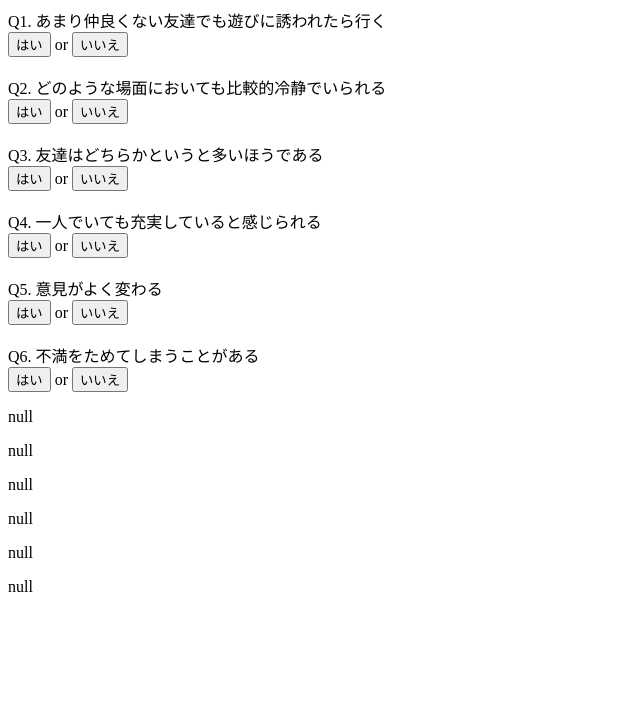
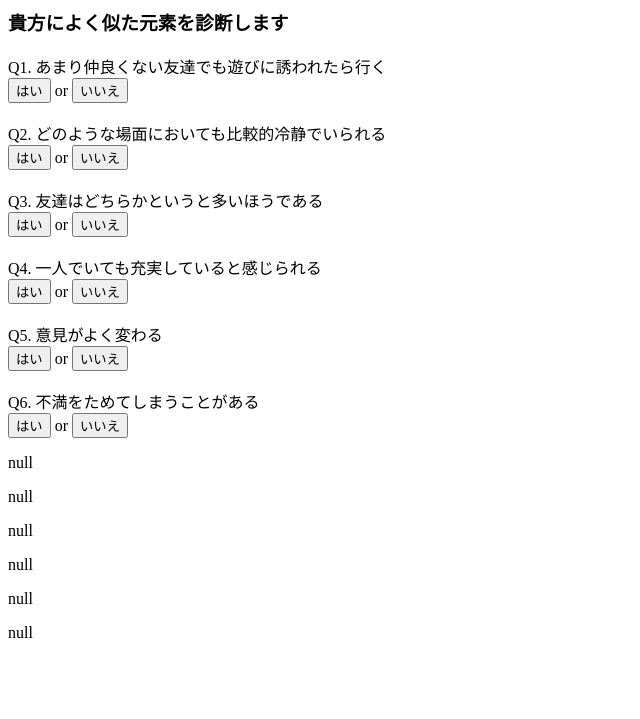
Before and after one commit to rigakubu-of-kmgy/element, a plain HTML site: page index.html in a window 1280 px wide. Shown: the part 81-800 px from the top of the page, without its empty margins (0-640 px from the left). Drawn offline with Linux system fonts and the light colour scheme.

Commit message:
third commit

```diff
--- a/index.html
+++ b/index.html
@@ -8,6 +8,7 @@
 </head>
 <body>
     <h1>元素診断</h1>
+    <h3>貴方によく似た元素を診断します</h3>
     <a>Q1. あまり仲良くない友達でも遊びに誘われたら行く<br></a>
     <button type="button" onclick="yes1()">はい</button> or <button type="button" onclick="no1()">いいえ</button>
 
```
